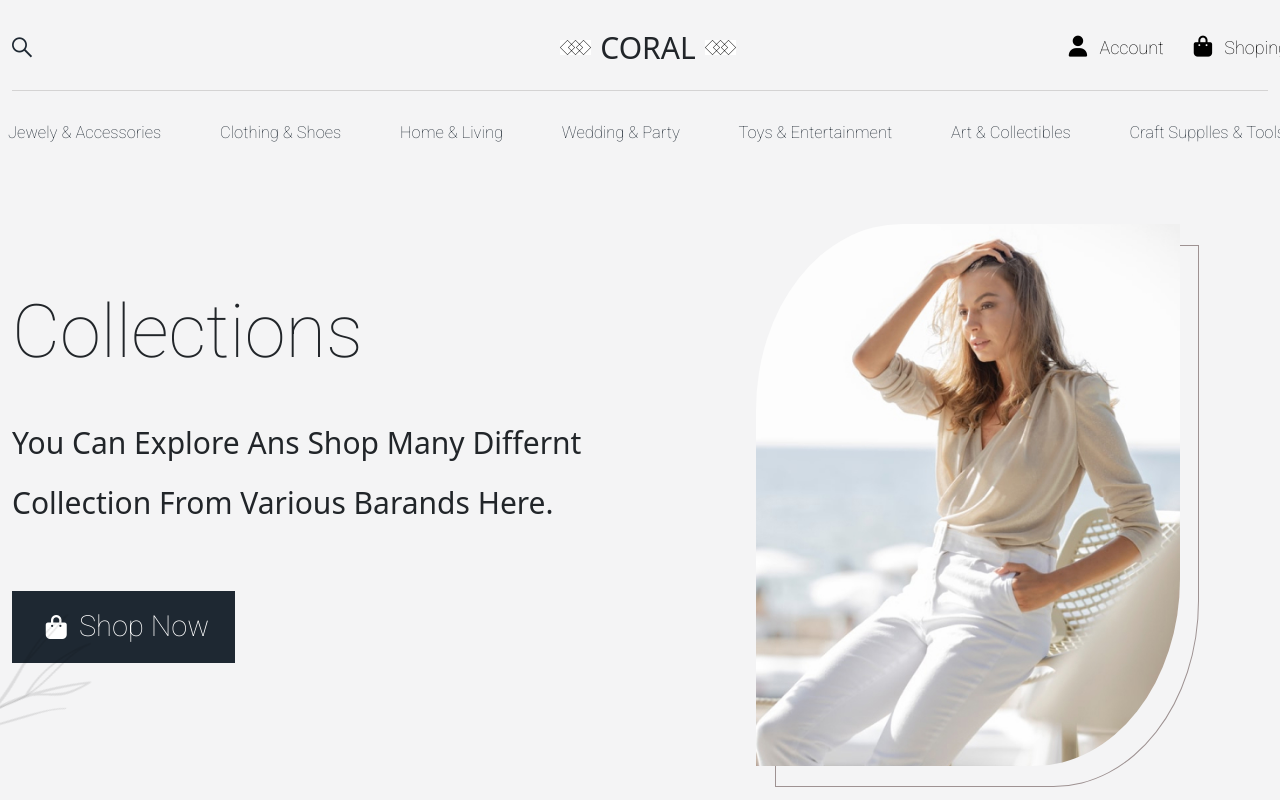
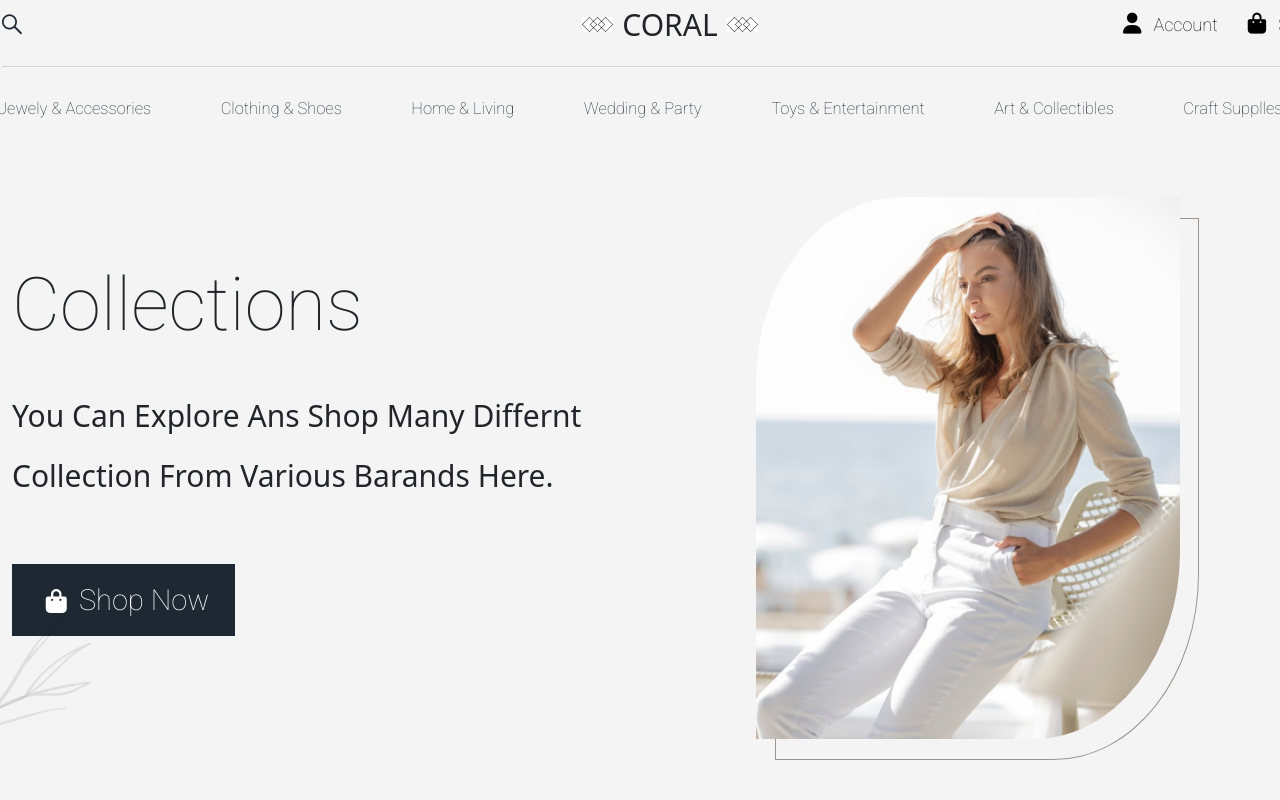
Before and after one commit to kynkner/bai-kiem-tra-frontend, a plain HTML site: page index.html in a window 1280 px wide. Shown: the top 800 px of the page. Drawn offline with Linux system fonts and the light colour scheme.

Commit message:
complete

```diff
--- a/assets/css/style.css
+++ b/assets/css/style.css
@@ -10,23 +10,39 @@
 }
 .container{
     max-width: 1320px;
+
 }
 a{
     list-style: none;
     text-decoration: none;
     color: #1E2832;
 }
+
+.header{
+    position: fixed;
+    z-index: 100;
+    left: 0;
+    width: 100%;
+    background-color: #f4f4f5;
+    top:0;
+    border: 2px solid #f4f4f5;
+}
+
+.header-extra{
+    width: 1320px;
+    margin: auto;
+}
+
 /* Header*/
-
+.top-main .box{
+    margin-top: 135px;
+}
 .top-main .container .header-main{
     border-bottom: 1px solid #d4d3d3;
-    padding-bottom: 30px;
+    padding-bottom: 19px;
 }
 
-.top-main .row{
-    padding-top: 25px;
-    height: 60px;
-}
+
 .top-main .seach{
     display: flex;
     height: 100%;
@@ -39,8 +55,6 @@ a{
     align-items: center;
     justify-content: center;
     padding-left: 16px;
-
-
 }
 .top-main .acc{
     display: flex;
--- a/index.html
+++ b/index.html
@@ -20,9 +20,11 @@
     <link rel="stylesheet" href="./assets/css/style.css">
 </head>
 <body>
+    <div class="all">
     <div class="top-main">
         <div class="container">
             <div class="header">
+                <div class="header-extra">
                 <div class="header-main">
                     <div class="row">
                         <div class="col-md-4">
@@ -64,6 +66,7 @@
                         <li><a href="#">Art & Collectibles</a></li>
                         <li><a href="#">Craft Supplles & Tools</a></li>
                     </ul>
+                </div>
                 </div>
             </div>
             <div class="box">
@@ -596,7 +599,7 @@
                 </div>
             </div>
         </div>
-    </div>
+
 
     <div class="newsletter-intagram">
         <div class="container">
@@ -732,6 +735,7 @@
             </div>
         </div>
     </div>
+    </div>
     <!-- Import Scipt Bootstrap-->
     <srcipt src="./lib/bootstrap-5.3.1-dist/js/bootstrap.min.js"></srcipt>
 </body>
```
